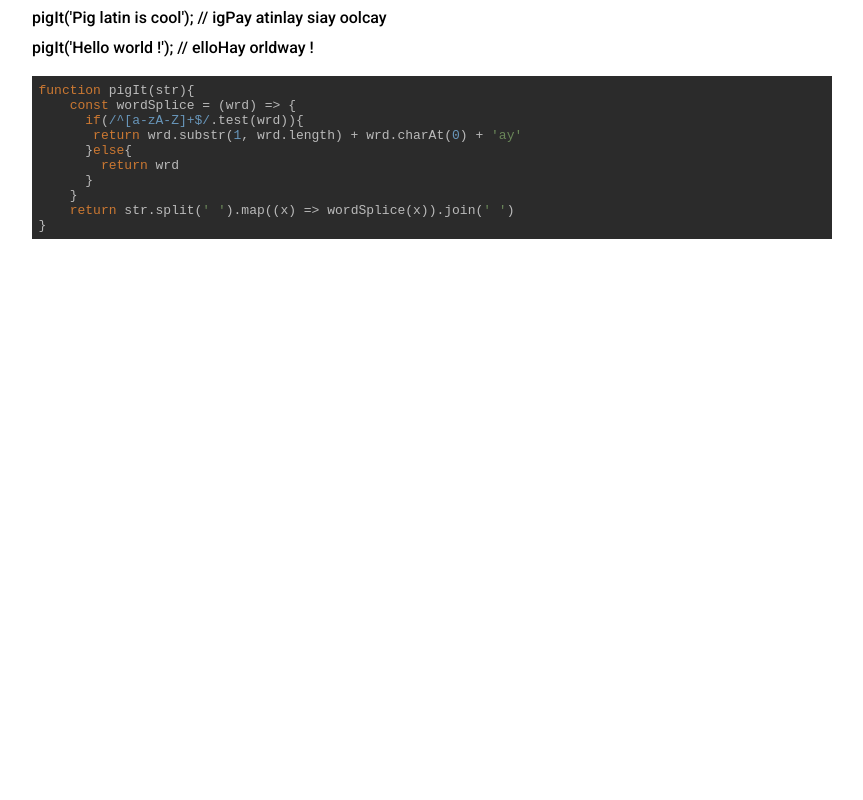
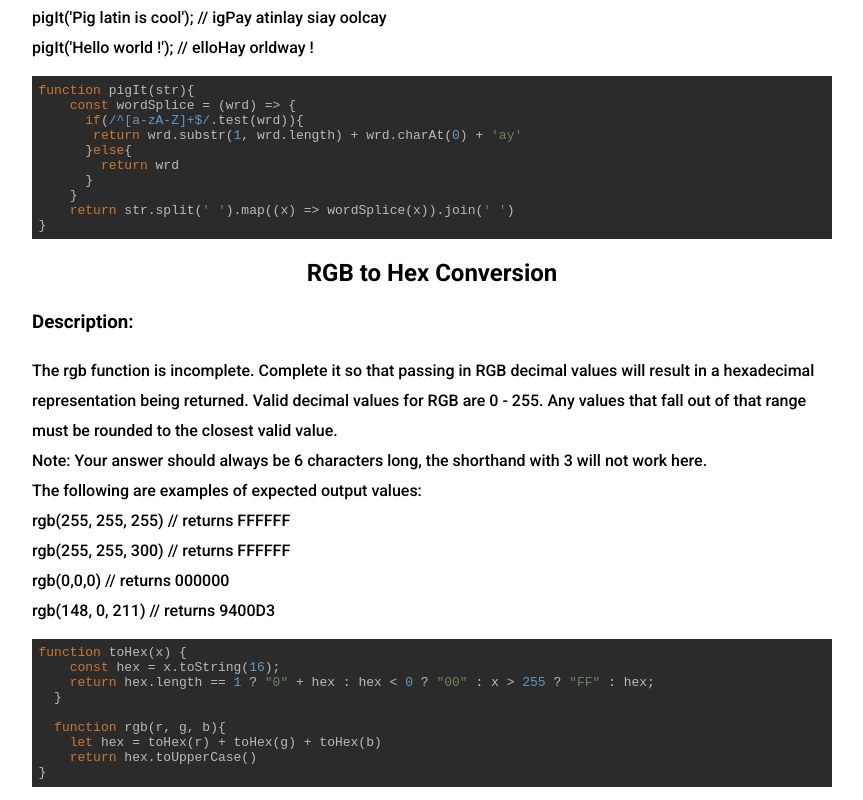
Before and after one commit to donovanodom/codewars, a React (Create React App) app: page / in a window 1280 px wide. Shown: the part 857-1657 px from the top of the page, without its empty margins (208-1071 px from the left). Before the commit the page ends 1109 px from the top, so only its background shows below. Built offline with nearby package versions, Linux system fonts and the light colour scheme.

Commit message:
Added RGB to Hex Conversion

```diff
--- a/src/App.js
+++ b/src/App.js
@@ -1,4 +1,4 @@
-import KataA from "./KataA";
+import Kata1 from "./Kata1";
 import "./styles.css";
 
 export default function App() {
@@ -6,7 +6,7 @@ export default function App() {
     <div className="App">
       <h1>Code Wars Kata Repository</h1>
       <div className="code">
-        <KataA />
+        <Kata1 />
       </div>
     </div>
   );
--- a/src/KataA.js
+++ b/src/Kata1.js
@@ -80,12 +80,53 @@ export const SimplePigLatin = () => {
   );
 };
 
-const KataA = () => {
+export const RGBToHexConversion = () => {
+  const code = `function toHex(x) {
+    const hex = x.toString(16);
+    return hex.length == 1 ? "0" + hex : hex < 0 ? "00" : x > 255 ? "FF" : hex;
+  }
+
+  function rgb(r, g, b){
+    let hex = toHex(r) + toHex(g) + toHex(b)
+    return hex.toUpperCase()
+}`;
+  return (
+    <>
+      <h2 className="title">RGB to Hex Conversion</h2>
+      <div className="description">
+        <h3>Description:</h3>
+        The rgb function is incomplete. Complete it so that passing in RGB
+        decimal values will result in a hexadecimal representation being
+        returned. Valid decimal values for RGB are 0 - 255. Any values that fall
+        out of that range must be rounded to the closest valid value.
+        <br />
+        Note: Your answer should always be 6 characters long, the shorthand with
+        3 will not work here.
+        <br />
+        The following are examples of expected output values:
+        <br />
+        rgb(255, 255, 255) // returns FFFFFF
+        <br />
+        rgb(255, 255, 300) // returns FFFFFF
+        <br />
+        rgb(0,0,0) // returns 000000
+        <br />
+        rgb(148, 0, 211) // returns 9400D3
+      </div>
+      <SyntaxHighlighter language={"javascript"} style={darcula}>
+        {code}
+      </SyntaxHighlighter>
+    </>
+  );
+};
+
+const Kata1 = () => {
   return (
     <>
       <StringIncrementer />
       <SimplePigLatin />
+      <RGBToHexConversion />
     </>
   );
 };
-export default KataA;
+export default Kata1;
```
Also changed, not shown: KataA.js (deleted, +0 -52 lines).
